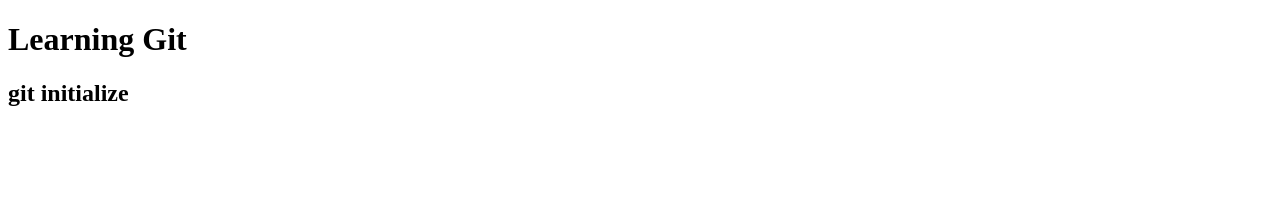
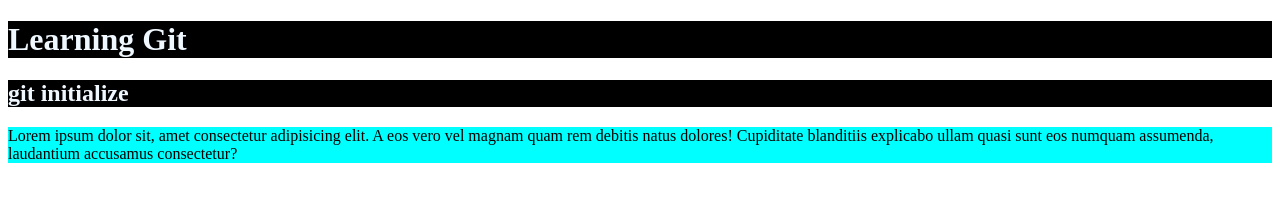
Before and after one commit to RuhamaMalik/first_repo, a plain HTML site: page index.html in a window 1280 px wide. Drawn offline with Linux system fonts and the light colour scheme.

Commit message:
modified index.html

```diff
--- a/index.html
+++ b/index.html
@@ -5,9 +5,14 @@
     <meta http-equiv="X-UA-Compatible" content="IE=edge">
     <meta name="viewport" content="width=device-width, initial-scale=1.0">
     <title>Document</title>
+    <link rel="stylesheet" href="style.css">
 </head>
 <body>
     <h1>Learning Git</h1>
     <h2>git initialize</h2>
+
+
+
+<p>Lorem ipsum dolor sit, amet consectetur adipisicing elit. A eos vero vel magnam quam rem debitis natus dolores! Cupiditate blanditiis explicabo ullam quasi sunt eos numquam assumenda, laudantium accusamus consectetur?</p>
 </body>
 </html>
--- /dev/null
+++ b/style.css
@@ -0,0 +1,8 @@
+h1,h2{
+    background-color: black;
+    color: aliceblue;
+}
+
+p{
+    background-color: aqua;
+}
```
